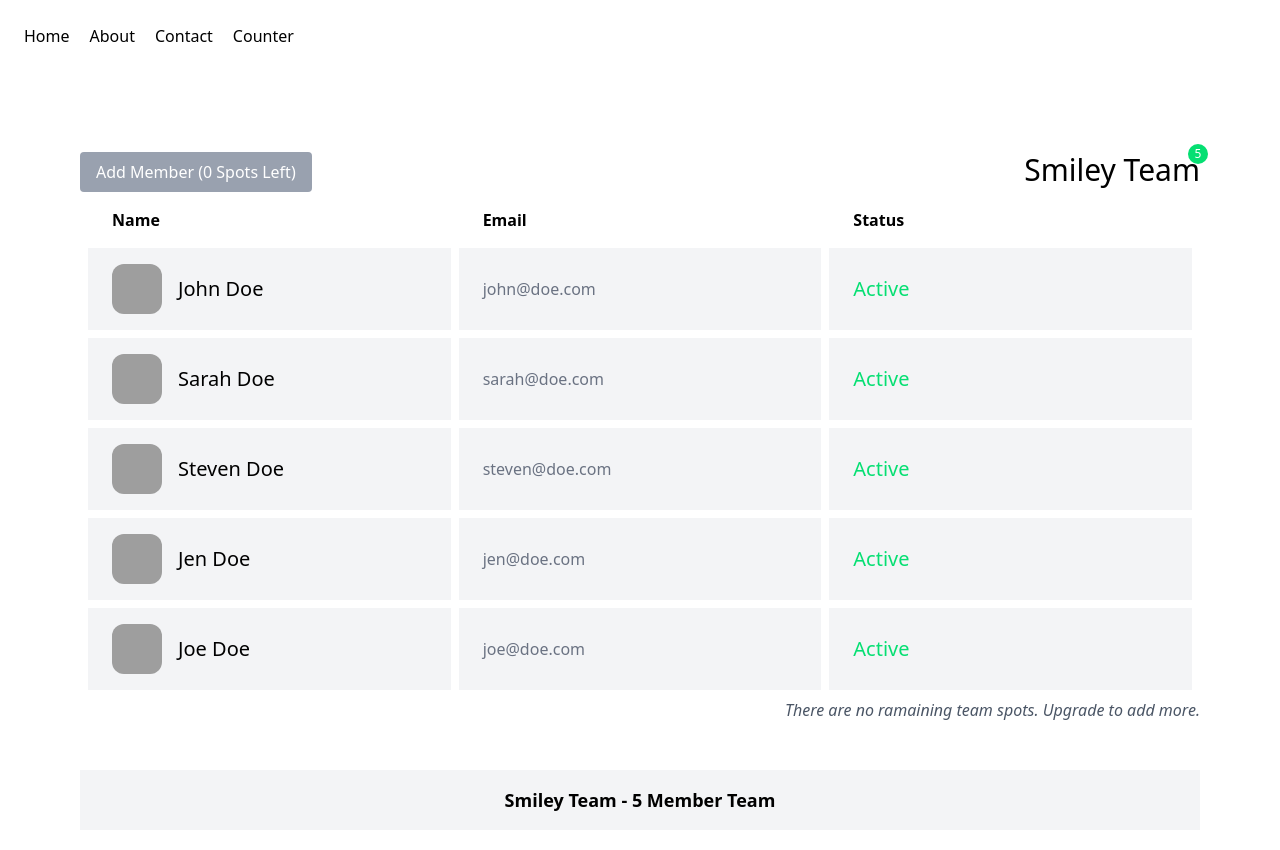
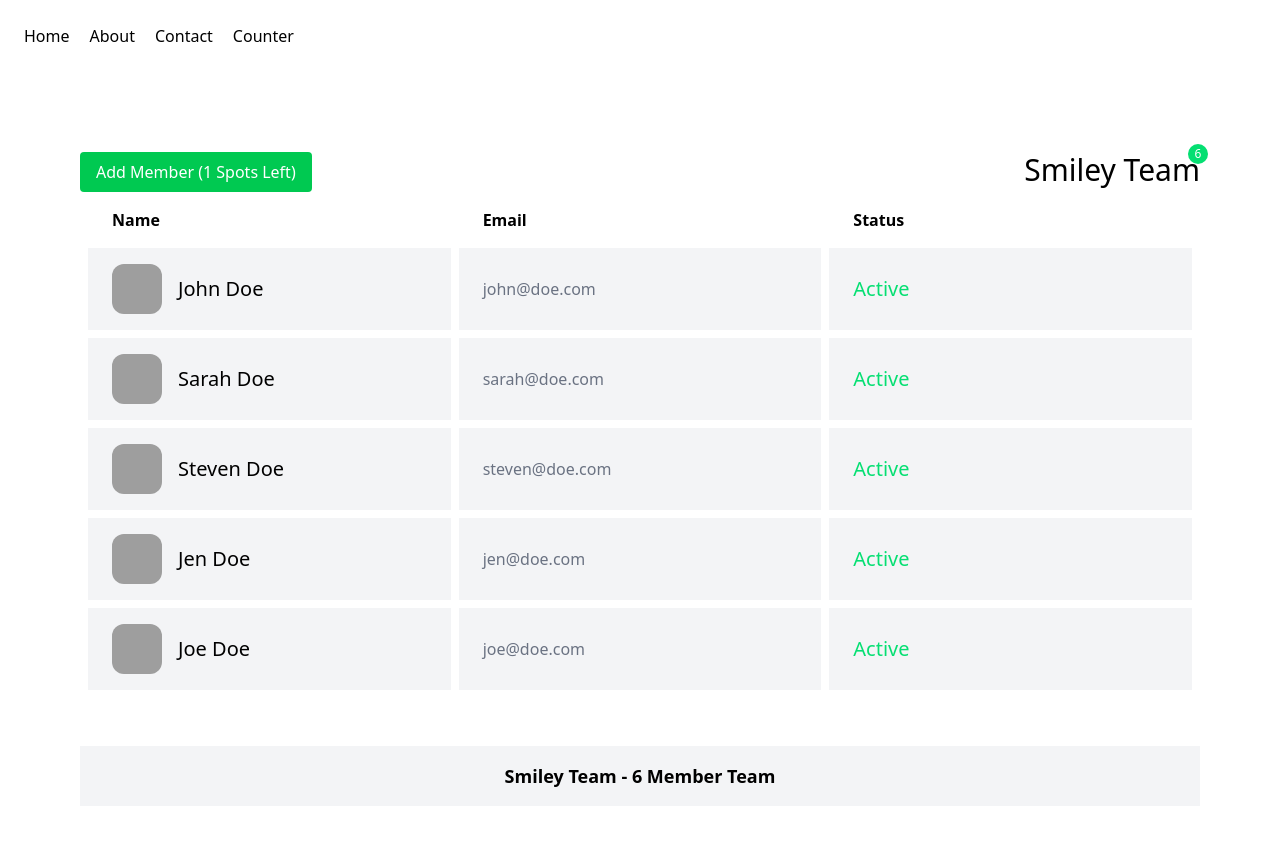
Before and after one commit to Satoshi-Sh/my-first-vue, a Vue app: page / in a window 1280 px wide. Shown: the top 850 px of the page. Built offline with nearby package versions, Linux system fonts and the light colour scheme; grey boxes are pictures that could not be loaded.

Commit message:
Finished ep 28

```diff
--- /dev/null
+++ b/src/components/Modal.vue
@@ -0,0 +1,56 @@
+<script setup lang="ts">
+defineProps({
+  show: Boolean,
+})
+</script>
+
+<template>
+  <div v-if="show" class="modal-mask">
+    <div class="modal-container">
+      <div class="flex justify-between">
+        <header>
+          <slot name="header">default header</slot>
+        </header>
+        <button class="cursor-pointer" @click="$emit('toggleShow')">Close</button>
+      </div>
+      <div><slot>default body</slot></div>
+      <footer class="modal-footer">
+        <slot name="footer">footer</slot>
+      </footer>
+
+    </div>
+
+  </div>
+</template>
+
+<style scoped>
+.modal-mask {
+  position: fixed;
+  inset: 0;
+  background: rgba(0,0,0,.6);
+  display: grid;
+  place-items: center;
+}
+.modal-container {
+  width: 80%;
+  max-width: 500px;
+  background: white;
+  padding: 1rem;
+  border-radius: 5px;
+}
+.modal-footer{
+  border-top: black solid 1px;
+  margin-top: 1rem;
+  padding-top: 0.5rem;
+  font-size: 0.8rem;
+}
+button{
+  background: #ddd;
+  padding: .25rem .75rem;
+  border-radius: 20px;
+}
+
+button:hover{
+  background:  #ac9a9a
+}
+</style>
--- a/src/components/Teams/TeamFooter.vue
+++ b/src/components/Teams/TeamFooter.vue
@@ -1,7 +1,6 @@
 <script setup lang="ts">
-defineProps(
-  {team: Object}
-)
+import {useTeamStore} from '@/stores/TeamStore.js'
+let team = useTeamStore();
 </script>
 
 <template>
--- a/src/components/Teams/TeamHeader.vue
+++ b/src/components/Teams/TeamHeader.vue
@@ -1,14 +1,14 @@
 <script setup>
-defineProps({
-  team: Object
-})
+import {useTeamStore} from '@/stores/TeamStore.js'
+let team = useTeamStore();
+// setTimeout(()=>{team.grow(10)},2000)
 </script>
 
 <template>
   <header class="flex justify-between">
     <div>
-      <button class="bg-green-500 hover:bg-green-600 text-white px-4 py-2 rounded disabled:bg-gray-400"
-              :disabled="team.members.length === team.spots">Add Member ({{team.spots - team.members.length}} Spots Left)</button>
+      <button @click="$emit('showModal')" class=" bg-green-500 hover:bg-green-600 text-white px-4 py-2 rounded disabled:bg-gray-400 cursor-pointer"
+              :disabled="! team.remaining">Add Member ({{team.remaining}} Spots Left)</button>
     </div>
 
     <div>
--- a/src/components/Teams/TeamMembers.vue
+++ b/src/components/Teams/TeamMembers.vue
@@ -1,8 +1,9 @@
 <script setup lang="ts">
 import TeamMember from '@/components/Teams/TeamMember.vue'
-defineProps({
-  team:Object
-})
+
+
+import {useTeamStore} from '@/stores/TeamStore.js'
+let team = useTeamStore();
 </script>
 
 <template>
--- /dev/null
+++ b/src/stores/TeamStore.js
@@ -0,0 +1,33 @@
+import {defineStore} from 'pinia';
+
+
+export let useTeamStore =  defineStore('team',{
+  state(){
+    return {
+      members: [],
+      name: '',
+      spots: 0,
+    };
+  },
+  actions: {
+    async fill(){
+      let r = await import ('@/team.json')
+        this.$state = r.default;
+    },
+    addMember( name, email,status){
+      const id = this.members.length() + 1
+      this.members.push(
+        {id, name, email, status}
+      );
+    },
+    grow(spots){
+      this.spots = spots;
+    }
+  },
+  // computed properties
+  getters: {
+    remaining(){
+      return this.spots - this.members.length;
+    }
+  }
+});
--- a/src/team.json
+++ b/src/team.json
@@ -1,6 +1,6 @@
 {
   "name": "Smiley Team",
-  "spots": 5,
+  "spots": 6,
   "members": [
     { "id": 1, "name": "John Doe", "email": "john@doe.com", "status": "Active" },
     { "id": 2, "name": "Sarah Doe", "email": "sarah@doe.com", "status": "Active" },
--- a/src/views/HomeView.vue
+++ b/src/views/HomeView.vue
@@ -1,19 +1,43 @@
 <script setup>
 import TeamMembers from '@/components/Teams/TeamMembers.vue'
-import team from '@/team.json'
 import TeamHeader from '@/components/Teams/TeamHeader.vue'
 import TeamFooter from '@/components/Teams/TeamFooter.vue'
+import Modal  from '@/components/Modal.vue'
 
+import {useTeamStore} from '@/stores/TeamStore.js'
+import { ref } from 'vue'
+let team = useTeamStore();
+team.fill()
+
+let showModal = ref(false);
 
 </script>
 
 <template>
   <div class="p-20">
-    <TeamHeader :team="team" />
+    <TeamHeader @showModal="showModal= !showModal" />
   <main>
-    <TeamMembers :team="team" />
+    <TeamMembers />
 
   </main>
-   <TeamFooter :team = "team" />
+   <TeamFooter/>
   </div>
+  <Modal :show="showModal" @toggleShow="showModal= !showModal">
+    <template #header>
+      Title
+    </template>
+    <template #default>
+      <p>Add New Member</p>
+      <form class="mt-6">
+        <div class="flex gap-2">
+          <input class="flex-1" type="email" placeholder="Enter Your Email Address" autofocus />
+          <button>Add</button>
+        </div>
+
+      </form>
+    </template>
+    <template #footer>
+      This is a new footer
+    </template>
+  </Modal>
 </template>
```
